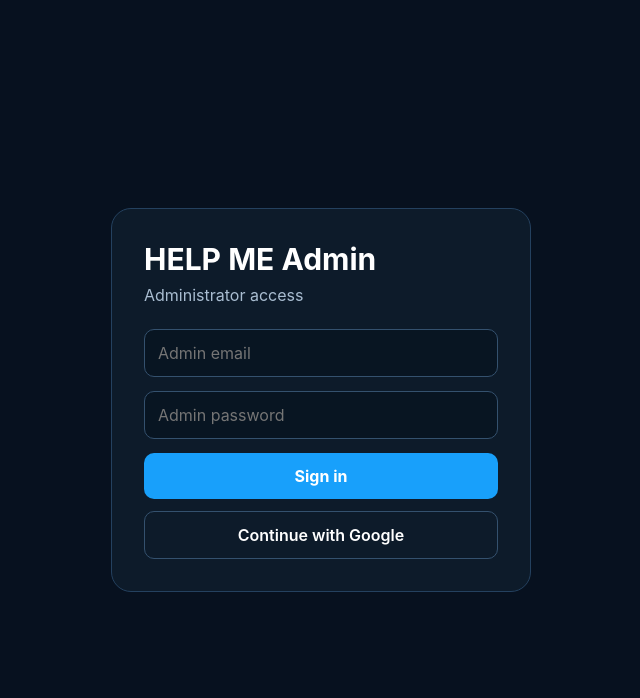
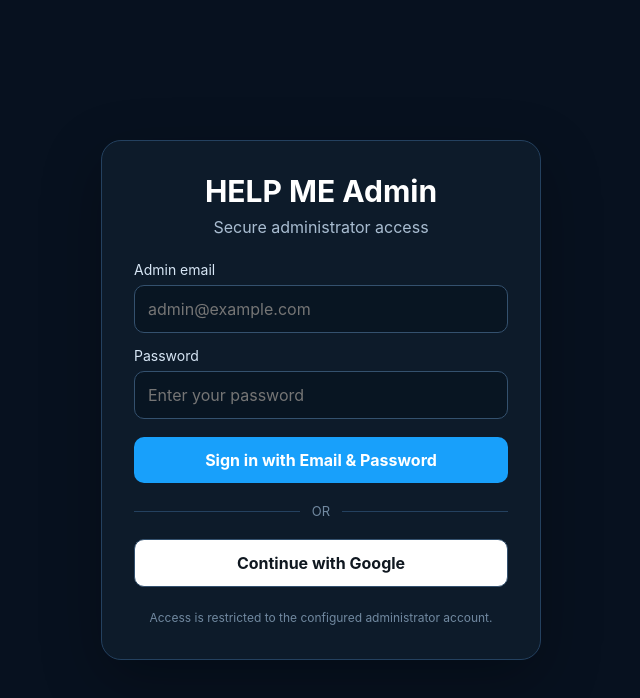
Before and after one commit to saiedahm/HELP-ME, a Next.js app in the folder apps/web/: page /admin/login in a window 1280 px wide. Shown: the top 698 px of the page, without its empty margins (319-959 px from the left). Built offline with nearby package versions, Linux system fonts and the light colour scheme; no server answers.

Commit message:
Improve admin login page for password and Google authentication

```diff
--- a/apps/web/app/admin/login/page.tsx
+++ b/apps/web/app/admin/login/page.tsx
@@ -2,38 +2,149 @@ import { signIn } from "../../../auth";
 
 export default function AdminLoginPage() {
   return (
-    <main style={{ minHeight: "100vh", display: "grid", placeItems: "center", padding: 24, background: "#07111f", color: "#fff" }}>
-      <section style={{ width: "100%", maxWidth: 420, padding: 32, borderRadius: 20, background: "#0d1b2a", border: "1px solid #24415f" }}>
-        <h1 style={{ margin: 0, fontSize: 30 }}>HELP ME Admin</h1>
-        <p style={{ color: "#a9bdd1", marginTop: 8 }}>Administrator access</p>
+    <main
+      style={{
+        minHeight: "100vh",
+        display: "grid",
+        placeItems: "center",
+        padding: 24,
+        background: "#07111f",
+        color: "#fff",
+      }}
+    >
+      <section
+        style={{
+          width: "100%",
+          maxWidth: 440,
+          padding: 32,
+          borderRadius: 20,
+          background: "#0d1b2a",
+          border: "1px solid #24415f",
+          boxShadow: "0 20px 60px rgba(0,0,0,.28)",
+        }}
+      >
+        <div style={{ textAlign: "center", marginBottom: 24 }}>
+          <h1 style={{ margin: 0, fontSize: 30 }}>HELP ME Admin</h1>
+          <p style={{ color: "#a9bdd1", margin: "8px 0 0" }}>
+            Secure administrator access
+          </p>
+        </div>
 
         <form
           action={async (formData) => {
             "use server";
             await signIn("credentials", {
-              email: formData.get("email"),
-              password: formData.get("password"),
+              email: String(formData.get("email") ?? ""),
+              password: String(formData.get("password") ?? ""),
               redirectTo: "/admin",
             });
           }}
-          style={{ display: "grid", gap: 14, marginTop: 24 }}
+          style={{ display: "grid", gap: 14 }}
         >
-          <input name="email" type="email" required placeholder="Admin email" autoComplete="username" style={{ padding: 13, borderRadius: 10, border: "1px solid #34516e", background: "#081522", color: "#fff" }} />
-          <input name="password" type="password" required placeholder="Admin password" autoComplete="current-password" style={{ padding: 13, borderRadius: 10, border: "1px solid #34516e", background: "#081522", color: "#fff" }} />
-          <button type="submit" style={{ padding: 13, border: 0, borderRadius: 10, background: "#18a0fb", color: "#fff", fontWeight: 700, cursor: "pointer" }}>Sign in</button>
+          <label style={{ display: "grid", gap: 7 }}>
+            <span style={{ color: "#d7e6f5", fontSize: 14 }}>Admin email</span>
+            <input
+              name="email"
+              type="email"
+              required
+              autoComplete="username"
+              placeholder="admin@example.com"
+              style={{
+                padding: 13,
+                borderRadius: 10,
+                border: "1px solid #34516e",
+                background: "#081522",
+                color: "#fff",
+                outline: "none",
+              }}
+            />
+          </label>
+
+          <label style={{ display: "grid", gap: 7 }}>
+            <span style={{ color: "#d7e6f5", fontSize: 14 }}>Password</span>
+            <input
+              name="password"
+              type="password"
+              required
+              autoComplete="current-password"
+              placeholder="Enter your password"
+              style={{
+                padding: 13,
+                borderRadius: 10,
+                border: "1px solid #34516e",
+                background: "#081522",
+                color: "#fff",
+                outline: "none",
+              }}
+            />
+          </label>
+
+          <button
+            type="submit"
+            style={{
+              padding: 13,
+              border: 0,
+              borderRadius: 10,
+              background: "#18a0fb",
+              color: "#fff",
+              fontWeight: 700,
+              cursor: "pointer",
+              marginTop: 4,
+            }}
+          >
+            Sign in with Email & Password
+          </button>
         </form>
+
+        <div
+          style={{
+            display: "flex",
+            alignItems: "center",
+            gap: 12,
+            margin: "20px 0",
+            color: "#7189a0",
+            fontSize: 13,
+          }}
+        >
+          <span style={{ flex: 1, height: 1, background: "#24415f" }} />
+          <span>OR</span>
+          <span style={{ flex: 1, height: 1, background: "#24415f" }} />
+        </div>
 
         <form
           action={async () => {
             "use server";
             await signIn("google", { redirectTo: "/admin" });
           }}
-          style={{ marginTop: 12 }}
         >
-          <button type="submit" style={{ width: "100%", padding: 13, borderRadius: 10, border: "1px solid #34516e", background: "transparent", color: "#fff", fontWeight: 600, cursor: "pointer" }}>
+          <button
+            type="submit"
+            style={{
+              width: "100%",
+              padding: 13,
+              borderRadius: 10,
+              border: "1px solid #34516e",
+              background: "#fff",
+              color: "#101820",
+              fontWeight: 700,
+              cursor: "pointer",
+            }}
+          >
             Continue with Google
           </button>
         </form>
+
+        <p
+          style={{
+            margin: "22px 0 0",
+            textAlign: "center",
+            color: "#7189a0",
+            fontSize: 12,
+            lineHeight: 1.5,
+          }}
+        >
+          Access is restricted to the configured administrator account.
+        </p>
       </section>
     </main>
   );
```
